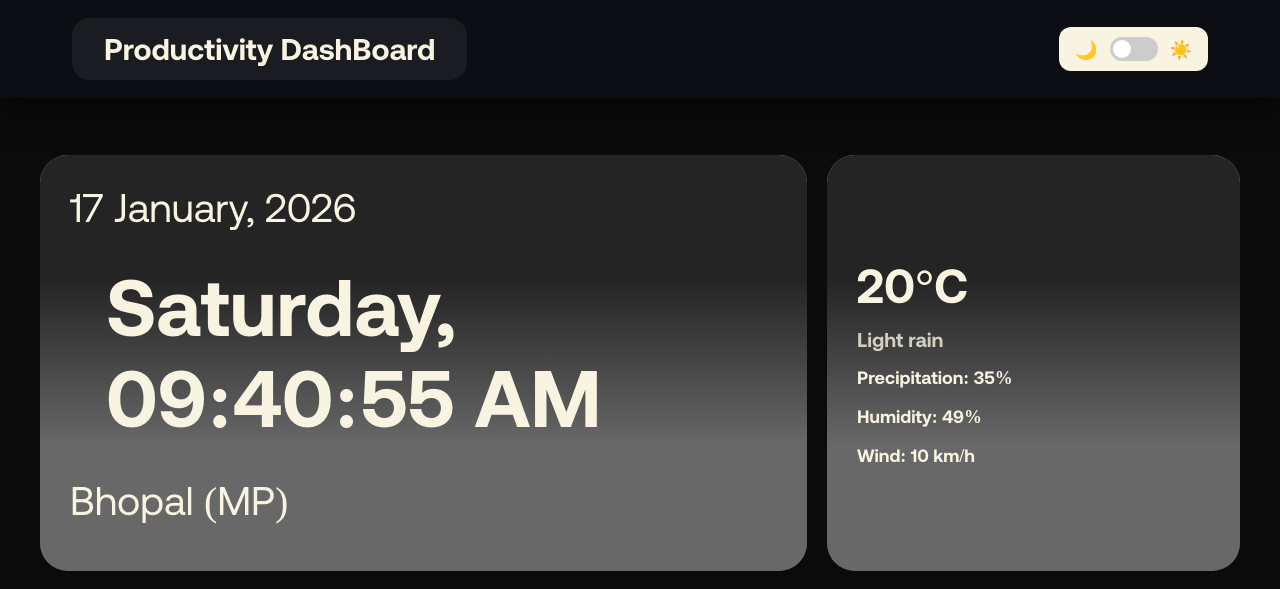
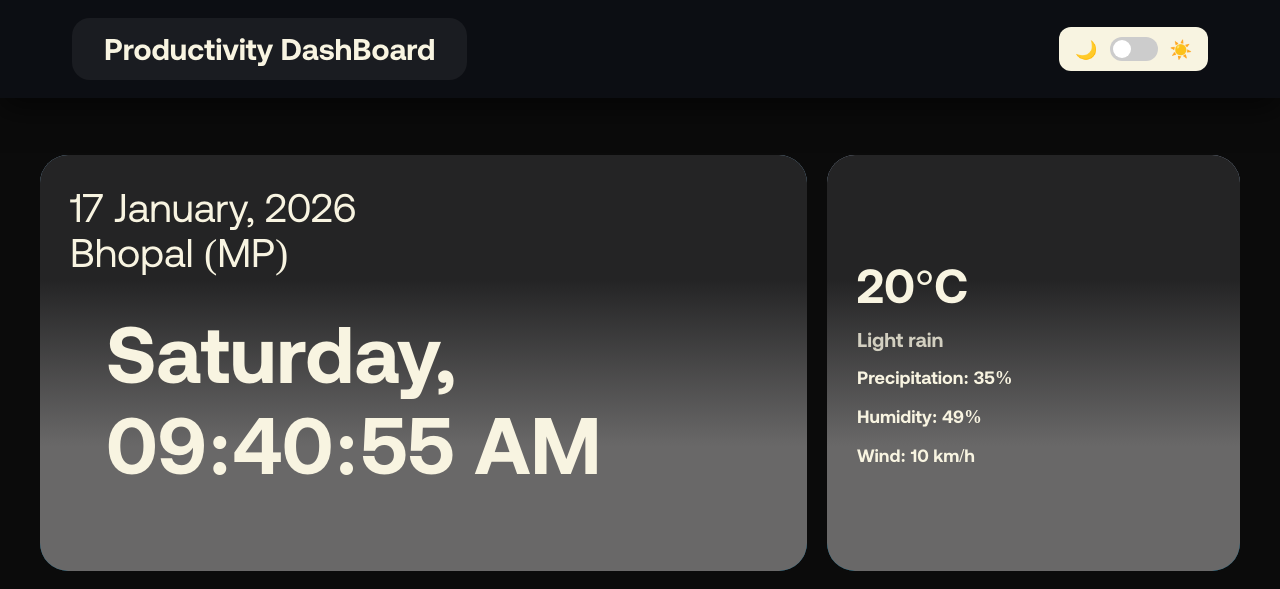
Before and after one commit to bavaliyaofficial007/productivity-dashboard, a plain HTML site: page index.html in a window 1280 px wide. Shown: the top 589 px of the page. Drawn offline with nearby package versions, Linux system fonts and the light colour scheme; no server answers.

Commit message:
Update index.html

```diff
--- a/index.html
+++ b/index.html
@@ -29,9 +29,9 @@
         <section class="allElems">
             <header>
                 <div class="header1">
-                    <h2>20 April 2025</h2>
+                    <h2>20 April 2025</h2>   <h4>Bhopal (MP)</h4>
                     <h1>Saturday, 1:00 pm</h1>
-                    <h4>Bhopal (MP)</h4>
+
                 </div>
 
                 <div class="header2">
@@ -195,4 +195,5 @@
     <script src="script.js"></script>
 </body>
 
+
 </html>
```
